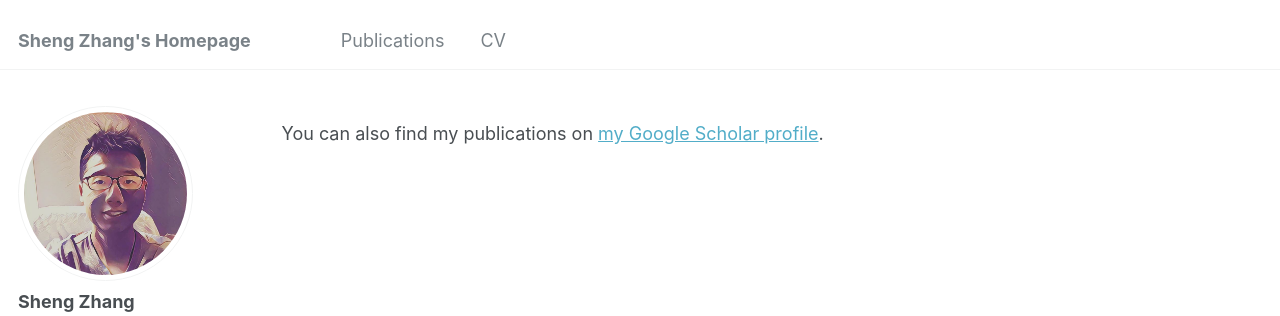
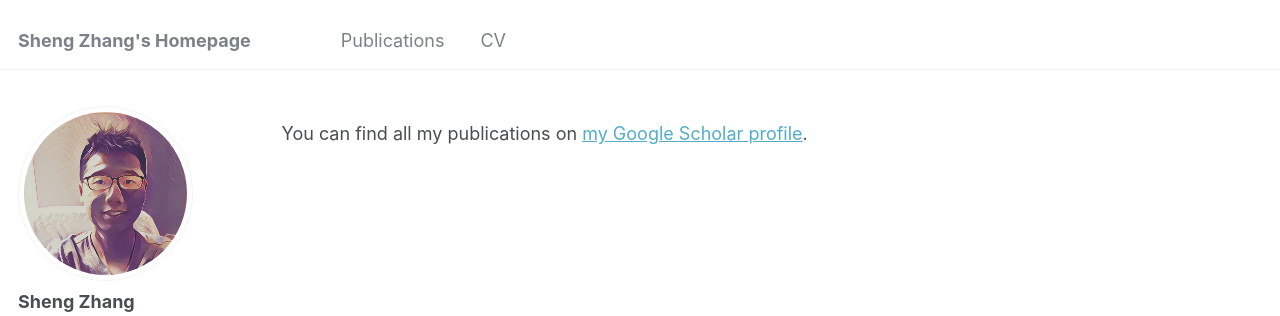
Before and after one commit to szhangml/szhangml.github.io, a Jekyll site: the page built from _pages/publications.html, in a window 1280 px wide. Shown: the top 316 px of the page. Built offline with Jekyll 4.4.1, drawn with Linux system fonts in a browser that asks for light colours; some web fonts are replaced.

Commit message:
Update publications.html

```diff
--- a/_pages/publications.html
+++ b/_pages/publications.html
@@ -6,7 +6,7 @@ author_profile: true
 ---
 
 {% if site.author.googlescholar %}
-  <div class="wordwrap">You can also find my publications on <a href="{{site.author.googlescholar}}">my Google Scholar profile</a>.</div>
+  <div class="wordwrap">You can find all my publications on <a href="{{site.author.googlescholar}}">my Google Scholar profile</a>.</div>
 {% endif %}
 
 {% include base_path %}
```
